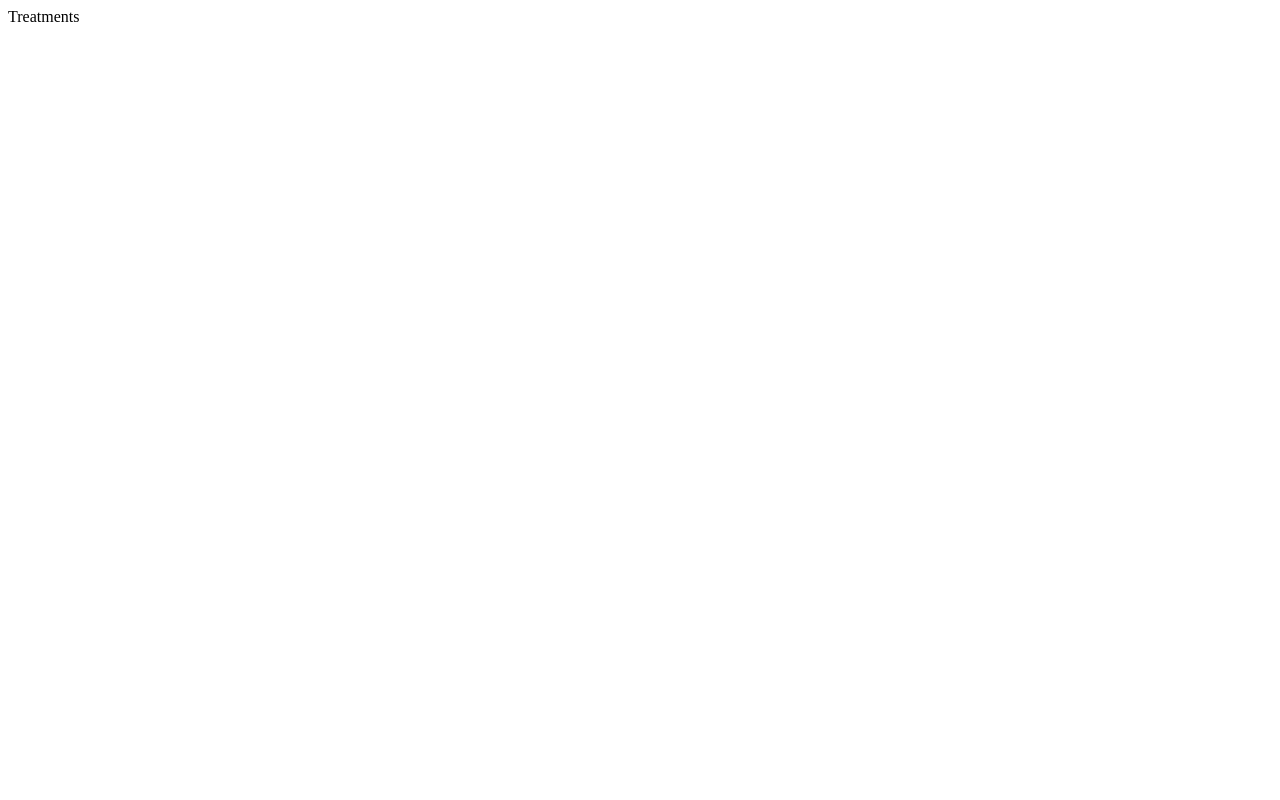
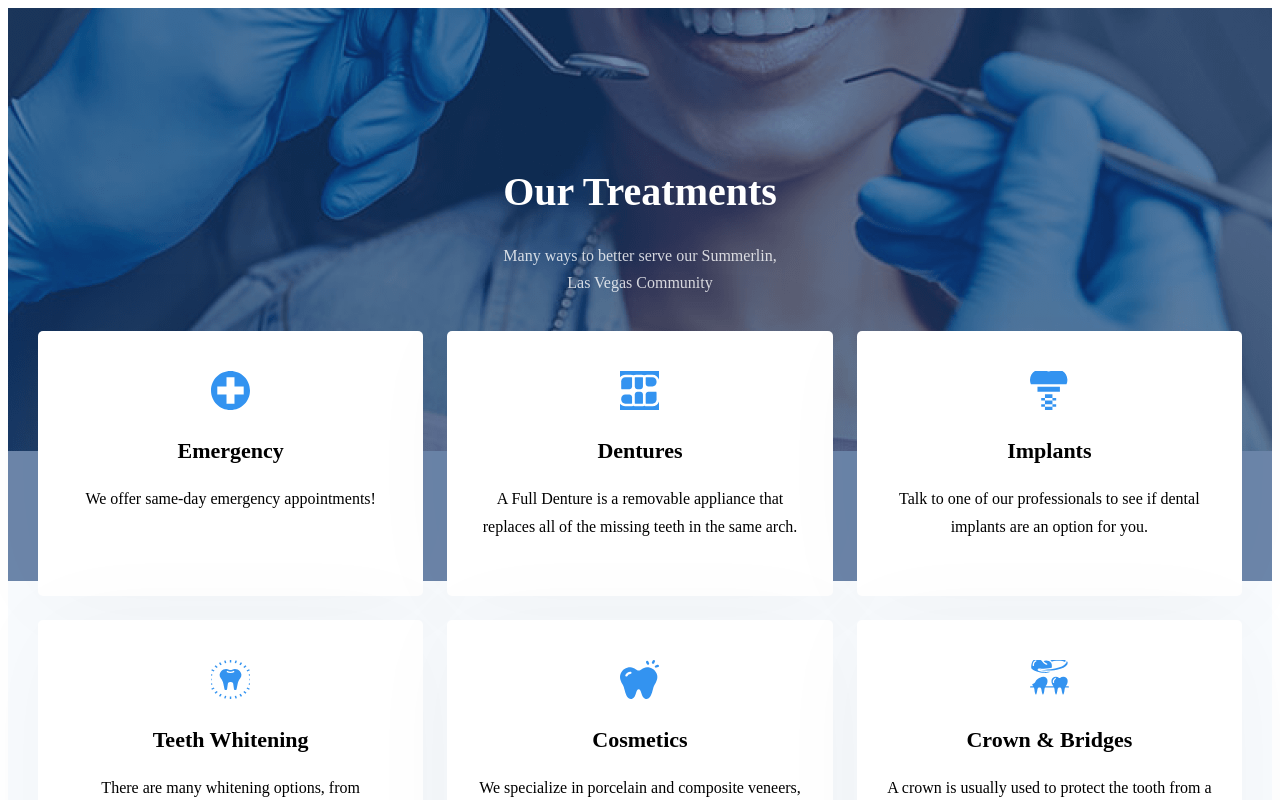
Before and after one commit to idenispankov/lake_mead_dental_next_js, a Next.js app: page /treatments in a window 1280 px wide. Shown: the top 800 px of the page. Built offline with nearby package versions, Linux system fonts and the light colour scheme.

Commit message:
fixed grid in trearments

```diff
--- a/components/Treatments/Treatments.module.css
+++ b/components/Treatments/Treatments.module.css
@@ -143,7 +143,17 @@
     display: grid;
     grid-template-columns: repeat(3, 1fr);
     gap: 24px;
-    margin-top: -100px;
+    margin-top: -120px;
+  }
+  .list__item {
+    margin-bottom: 0;
+    padding: 20px;
+  }
+  .list__icon {
+    margin-bottom: 13px;
+  }
+  .list__heading {
+    margin-bottom: 2px;
   }
 }
 
@@ -163,9 +173,14 @@
     font-size: 16px;
     max-width: 300px;
   }
+  .list {
+    margin-top: -150px;
+  }
+  .list__item {
+    padding: 40px 25px;
+  }
   .list__heading {
     font-size: 22px;
-    margin-bottom: 8px;
   }
 
   .list__text {
--- a/pages/treatments.js
+++ b/pages/treatments.js
@@ -1,3 +1,5 @@
-export default function Treatments() {
-  return <div>Treatments</div>;
+import Treatments from '../components/Treatments/Treatments';
+
+export default function TreatmentsPage() {
+  return <Treatments />;
 }
```
